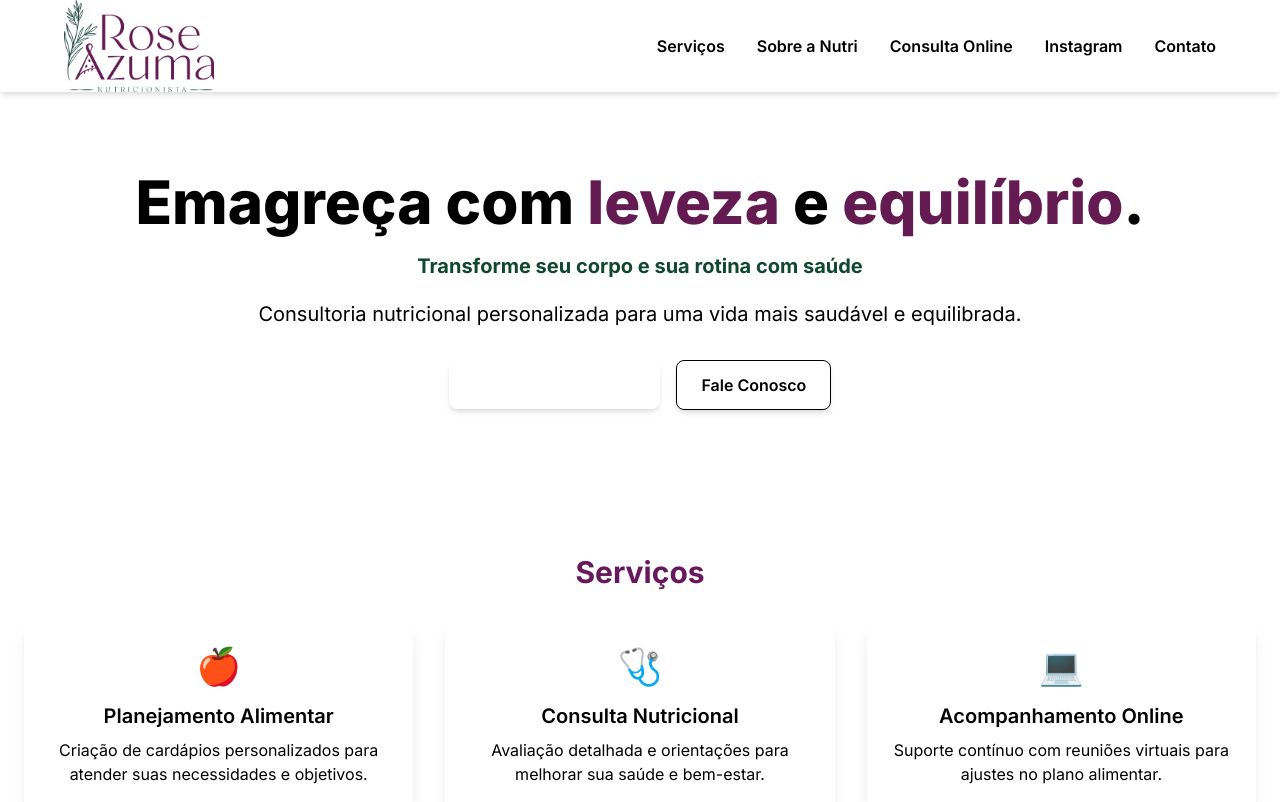
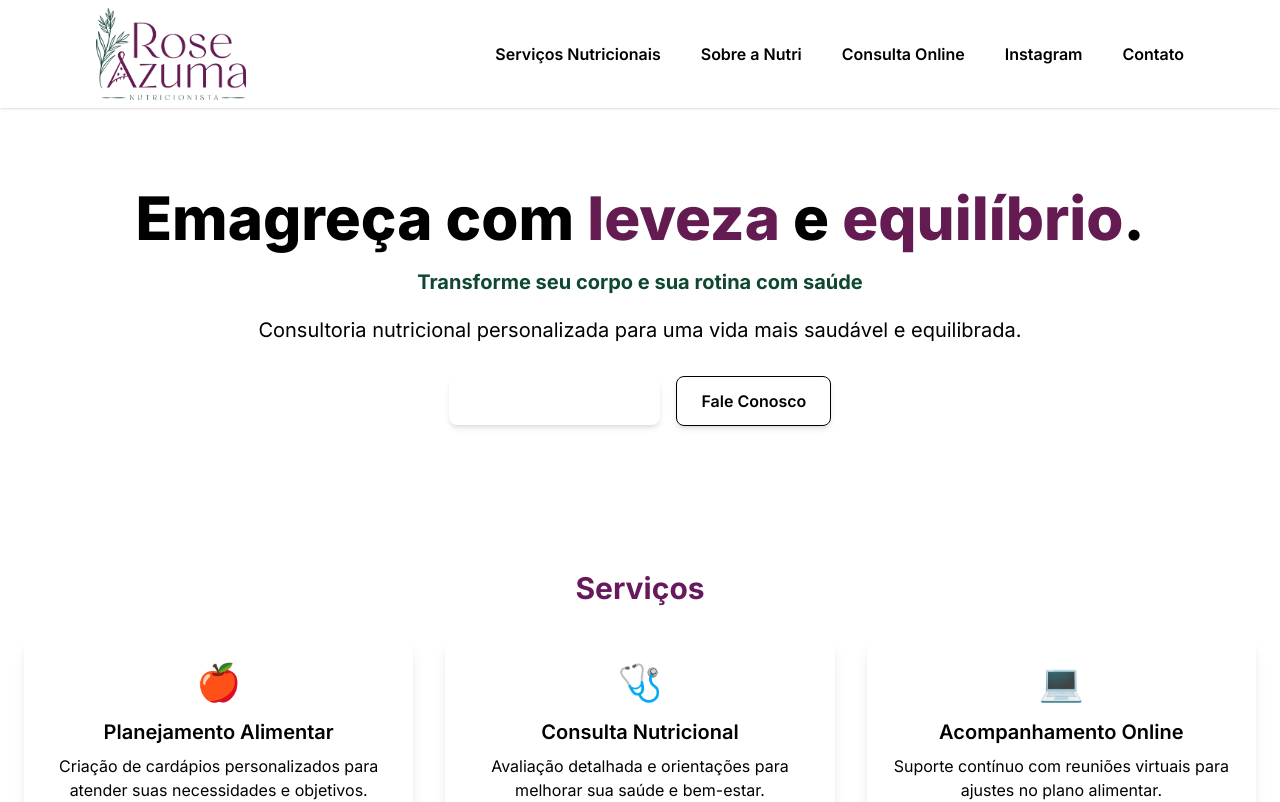
Before and after one commit to m4rcaoferole/rosenutri, a Next.js app: page / in a window 1280 px wide. Shown: the top 802 px of the page. Built offline with nearby package versions, Linux system fonts and the light colour scheme.

Commit message:
fix: correct size logo and space header

```diff
--- a/src/components/Header/index.tsx
+++ b/src/components/Header/index.tsx
@@ -1,12 +1,12 @@
 'use client';
 
+import { List, X } from '@phosphor-icons/react';
 import Image from 'next/image';
 import { useState } from 'react';
-import logoCircle from '../../assets/logo-rose-circular-original.png';
 import logoRose from '../../assets/logo-rose-original.png';
 
 const NAV_LINKS = [
-  { href: '#services', label: 'Serviços' },
+  { href: '#services', label: 'Serviços Nutricionais' },
   { href: '#about', label: 'Sobre a Nutri' },
   { href: '#consult', label: 'Consulta Online' },
   {
@@ -21,28 +21,28 @@ function Header() {
   const [isOpen, setIsOpen] = useState(false);
 
   return (
-    <header className="bg-white top-0 w-full shadow-md z-50 relative">
+    <header className="bg-white w-full shadow z-50 relative">
       {/* <div className="container max-w-none flex items-center px-4 md:justify-between md:shadow-lg md:shadow-murasaki100/20"> */}
-      <div className="max-w-6xl mx-auto flex justify-between items-center ">
+      <div className="max-w-6xl px-8 py-2 mx-auto flex justify-between items-center">
         <div className="hidden md:block">
           <Image src={logoRose} alt="Logo da Nutri" width={150} height={150} />
         </div>
 
         <div className="md:hidden px-8 flex items-center w-full relative">
           <div className="md:hidden ">
-            <Image src={logoCircle} alt="Logo da Circuclo Nutri" width={130} height={130} />
+            <Image src={logoRose} alt="Logo da Circuclo Nutri" width={130} height={130} />
           </div>
           <button
             onClick={() => setIsOpen(!isOpen)}
             className="md:hidden absolute right-8 text-3xl text-murasaki200 focus:outline-none"
             aria-label="Abrir menu"
           >
-            {!isOpen ? '☰' : 'x'}
+            {!isOpen ? <List size={28} color="#C087D7" /> : <X size={28} color="#C087D7" />}
           </button>
         </div>
 
         {/* Links de divegação (Desktop) */}
-        <nav className="hidden md:flex space-x-8 font-semibold">
+        <nav className="hidden md:flex gap-4 space-x-6">
           {NAV_LINKS.map((desktop) => (
             <a
               key={desktop.href}
@@ -58,8 +58,8 @@ function Header() {
 
       {/* Menu Mobile */}
       {isOpen && (
-        <div className="bg-white top-full pb-8 shadow-lg">
-          <nav className="flex items-center flex-col gap-3">
+        <div className="absolute w-full bg-white shadow-lg rounded p-6 z-50">
+          <nav className="flex items-center flex-col gap-4">
             {NAV_LINKS.map((mobile) => (
               <a
                 key={mobile.href}
```
